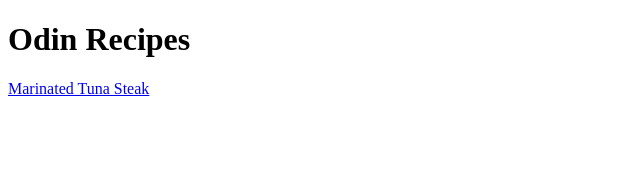
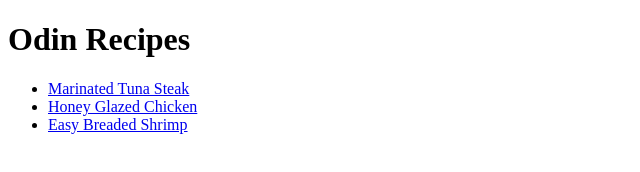
Before and after one commit to stefanvssr/odin-recipes, a plain HTML site: page index.html in a window 1280 px wide. Shown: the whole page, without its empty margins (0-640 px from the left). Drawn offline with Linux system fonts and the light colour scheme.

Commit message:
Link the new recipes on the index.html

```diff
--- a/index.html
+++ b/index.html
@@ -6,6 +6,10 @@
     </head>
     <body>
         <h1>Odin Recipes</h1>
-        <a href="./recipes/marinated-tuna-steak.html">Marinated Tuna Steak</a>
+        <ul>
+            <li><a href="./recipes/marinated-tuna-steak.html">Marinated Tuna Steak</a></li>
+            <li><a href="./recipes/honey-glazed-chicken.html">Honey Glazed Chicken</a></li>
+            <li><a href="./recipes/easy-breaded-shrimp.html">Easy Breaded Shrimp</a></li>
+        </ul>
     </body>
 </html>
```
